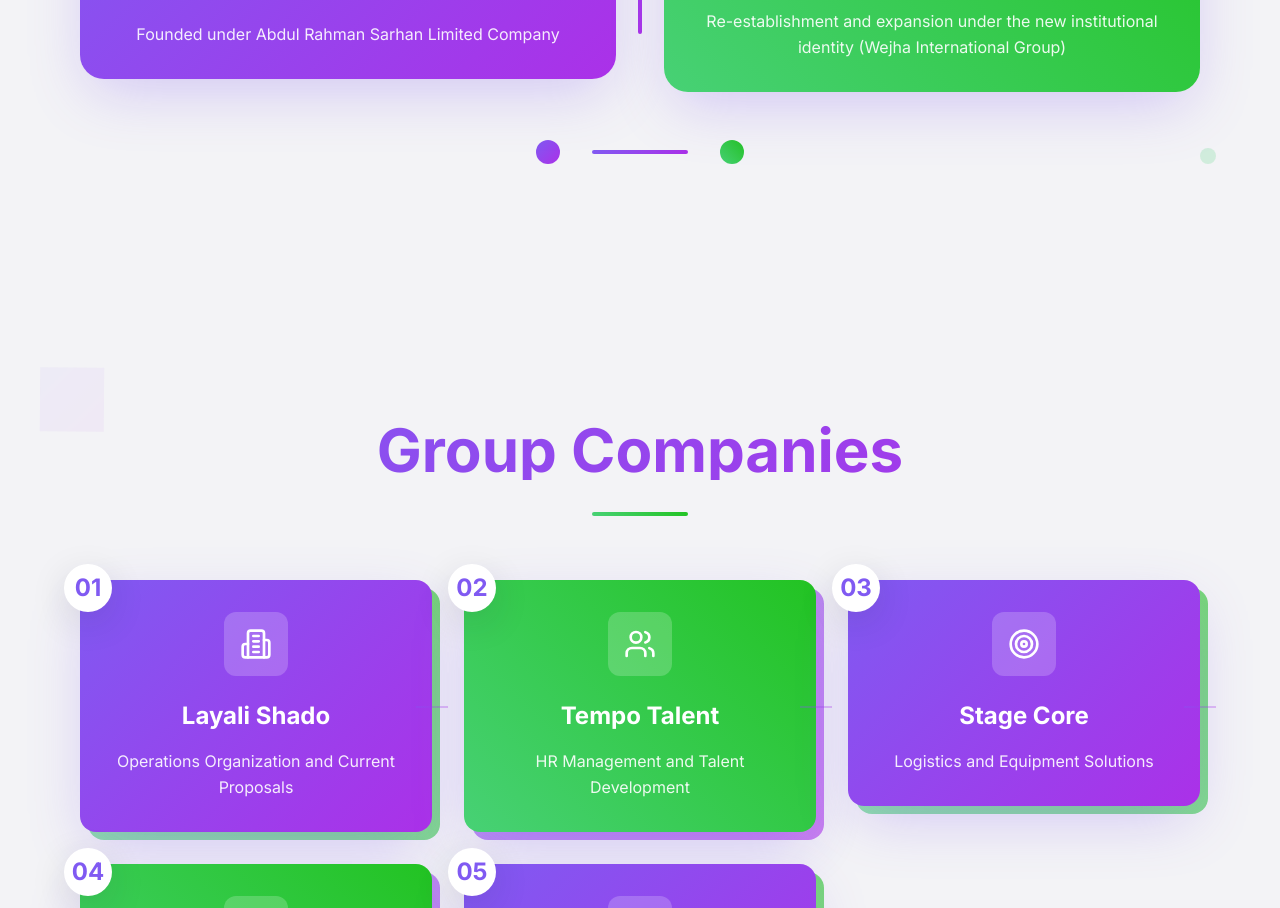
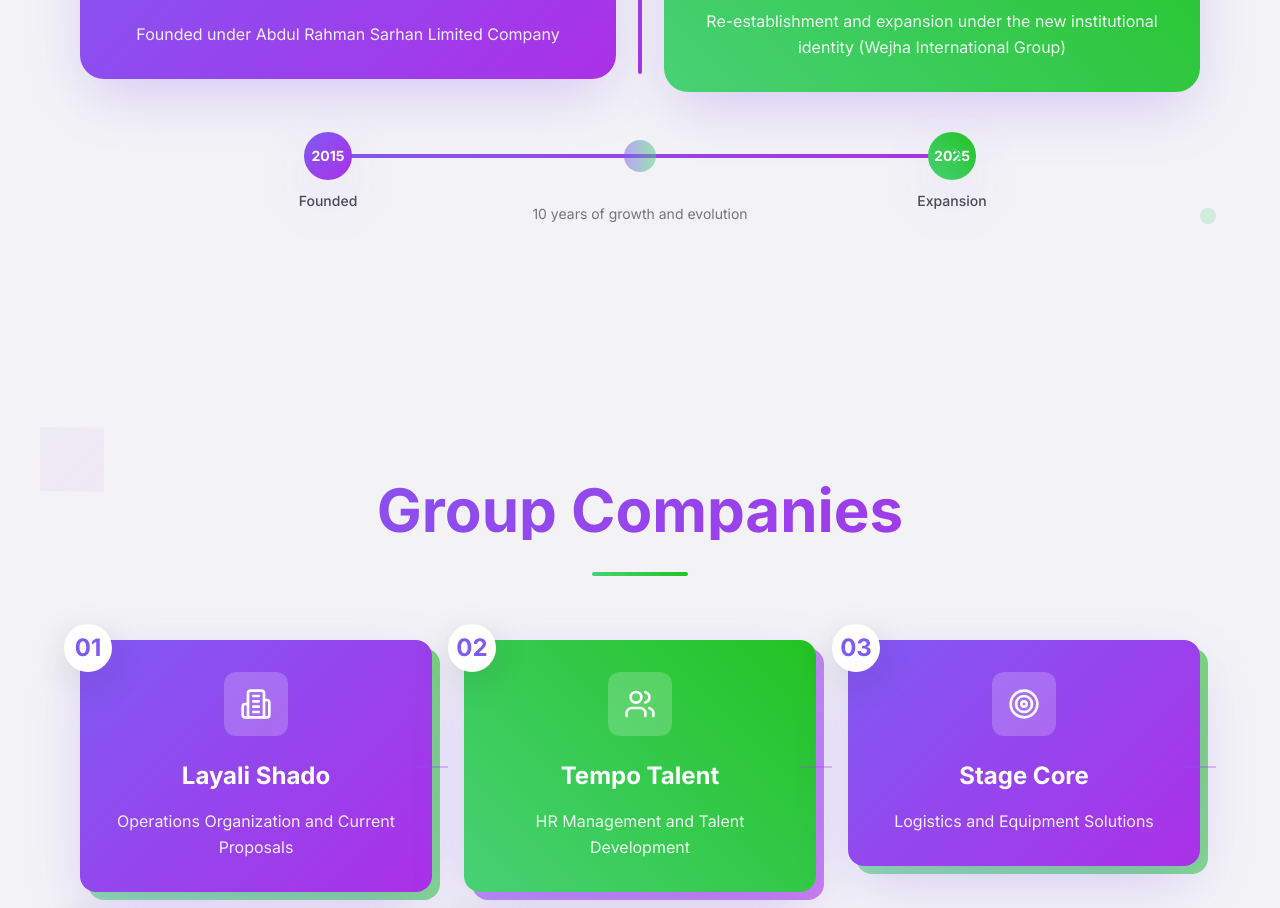
Before and after one commit to Webique/slide-canvas-blends, a React (Vite) app: page / in a window 1280 px wide. Shown: the part 3321-4229 px from the top of the page. Built offline with nearby package versions, Linux system fonts and the light colour scheme.

Commit message:
Fix timeline in Foundation section
Update the timeline design in the Foundation section for better visual appeal and clarity.

```diff
--- a/src/components/FoundationSection.tsx
+++ b/src/components/FoundationSection.tsx
@@ -74,12 +74,57 @@ export const FoundationSection = ({ language }: FoundationSectionProps) => {
             </div>
           </div>
 
-          {/* Timeline connector */}
-          <div className="mt-12 flex justify-center">
-            <div className="flex items-center space-x-8">
-              <div className="w-6 h-6 bg-gradient-primary rounded-full shadow-glow"></div>
-              <div className="w-24 h-1 bg-gradient-primary rounded-full"></div>
-              <div className="w-6 h-6 bg-gradient-secondary rounded-full shadow-glow"></div>
+          {/* Enhanced Timeline */}
+          <div className="mt-16 relative">
+            <div className="flex justify-center items-center max-w-2xl mx-auto">
+              {/* Timeline visualization */}
+              <div className="relative w-full">
+                {/* Main timeline line */}
+                <div className="absolute top-1/2 left-0 right-0 h-1 bg-gradient-primary rounded-full transform -translate-y-1/2"></div>
+
+                {/* 2015 milestone */}
+                <div className="absolute left-0 top-1/2 transform -translate-y-1/2">
+                  <div className="w-12 h-12 bg-gradient-primary rounded-full shadow-glow flex items-center justify-center">
+                    <span className="text-white font-bold text-sm">2015</span>
+                  </div>
+                  <div className="absolute -bottom-8 left-1/2 transform -translate-x-1/2 whitespace-nowrap">
+                    <span className="text-sm text-foreground/80 font-medium">
+                      {language === 'en' ? 'Founded' : 'التأسيس'}
+                    </span>
+                  </div>
+                </div>
+
+                {/* Progress indicator */}
+                <div className="absolute left-1/2 top-1/2 transform -translate-x-1/2 -translate-y-1/2">
+                  <div className="w-8 h-8 bg-gradient-to-r from-primary to-secondary rounded-full shadow-glow animate-pulse"></div>
+                </div>
+
+                {/* 2025 milestone */}
+                <div className="absolute right-0 top-1/2 transform -translate-y-1/2">
+                  <div className="w-12 h-12 bg-gradient-secondary rounded-full shadow-glow flex items-center justify-center">
+                    <span className="text-white font-bold text-sm">2025</span>
+                  </div>
+                  <div className="absolute -bottom-8 left-1/2 transform -translate-x-1/2 whitespace-nowrap">
+                    <span className="text-sm text-foreground/80 font-medium">
+                      {language === 'en' ? 'Expansion' : 'التوسع'}
+                    </span>
+                  </div>
+                </div>
+
+                {/* Arrow indicating progression */}
+                <div className="absolute right-4 top-1/2 transform -translate-y-1/2 text-secondary">
+                  <div className="w-3 h-3 border-t-2 border-r-2 border-secondary transform rotate-45"></div>
+                </div>
+              </div>
+            </div>
+
+            {/* Timeline description */}
+            <div className="mt-12 text-center">
+              <p className="text-foreground/60 text-sm max-w-md mx-auto">
+                {language === 'en'
+                  ? '10 years of growth and evolution'
+                  : '10 سنوات من النمو والتطور'}
+              </p>
             </div>
           </div>
         </div>
```
